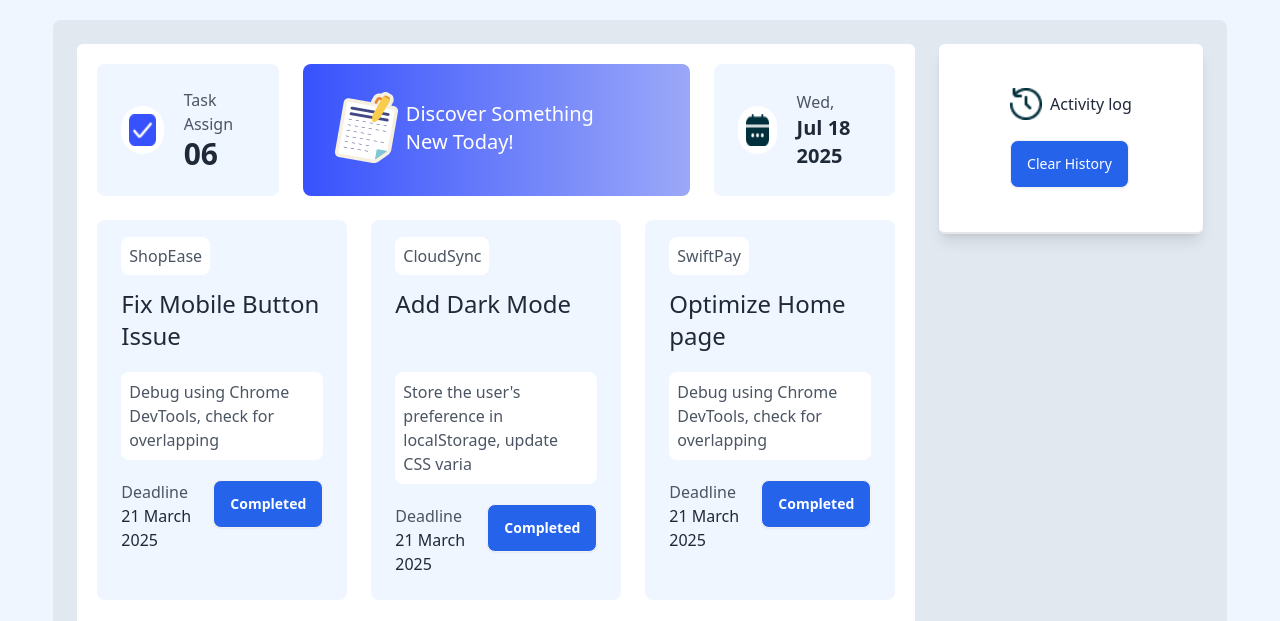
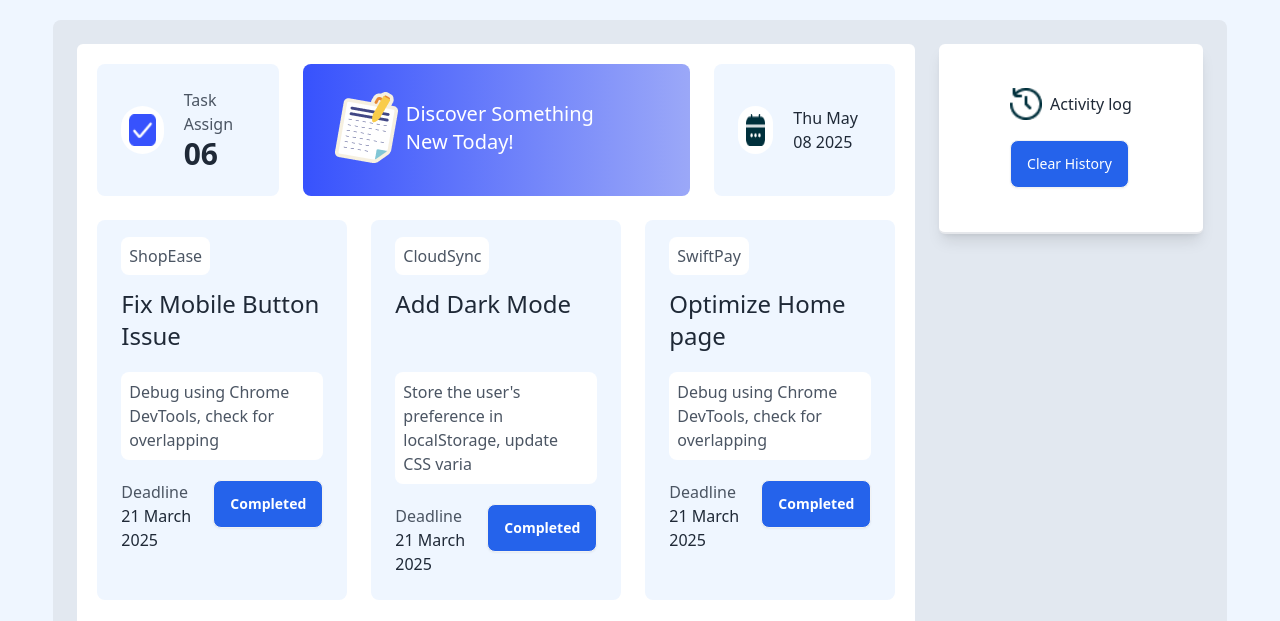
Before and after one commit to DipuBaroi/assignment-5-dev-board, a plain HTML site: page index.html in a window 1280 px wide. Shown: the part 108-729 px from the top of the page. Drawn offline with nearby package versions, Linux system fonts and the light colour scheme.

Commit message:
current date incluution done

```diff
--- a/index.html
+++ b/index.html
@@ -51,8 +51,8 @@
                  <div class="flex items-center bg-blue-50 p-6 gap-5 rounded-lg">
                     <div class="bg-white p-2 rounded-full"><img class="w-8 h-8" src="assets/calender.png" alt=""></div>
                     <div class="">
-                        <h3 class="text-base text-gray-600">Wed,</h3>
-                        <p class="font-bold text-xl">Jul 18 2025</p>
+                        <!-- <h3 class="text-base text-gray-600"></h3> -->
+                        <p id="current-date" class=""></p>
                     </div>
                 </div>
                   </div>
--- a/script/script.js
+++ b/script/script.js
@@ -1,6 +1,8 @@
 const completedButtons = document.querySelectorAll('.completed-btn');
 const taskAssign = document.getElementById('task-assign');
 const taskCompleted = document.getElementById('task-completed')
+
+// theme button
 
 const bgColors = ['#f78a73', '#f7dd73', '#cdf773', '#73f7ad', '#a0f5fc', '#d2c0fa']
 let bgColor = 0;
@@ -15,6 +17,11 @@ themeButton.addEventListener('click', function(){
     }
 })
 
+// current date
+
+const today = new Date();
+document.getElementById('current-date').innerText = today.toDateString();
+// completed button
 
 for(let i=0; i<completedButtons.length; i++){
     const completedButton = completedButtons[i];
@@ -41,6 +48,8 @@ for(let i=0; i<completedButtons.length; i++){
 
     })
 }
+// clear history button
+
 const clearHistoryBtn = document.getElementById('clear-history-btn');
 clearHistoryBtn.addEventListener('click', function(){
 
```
